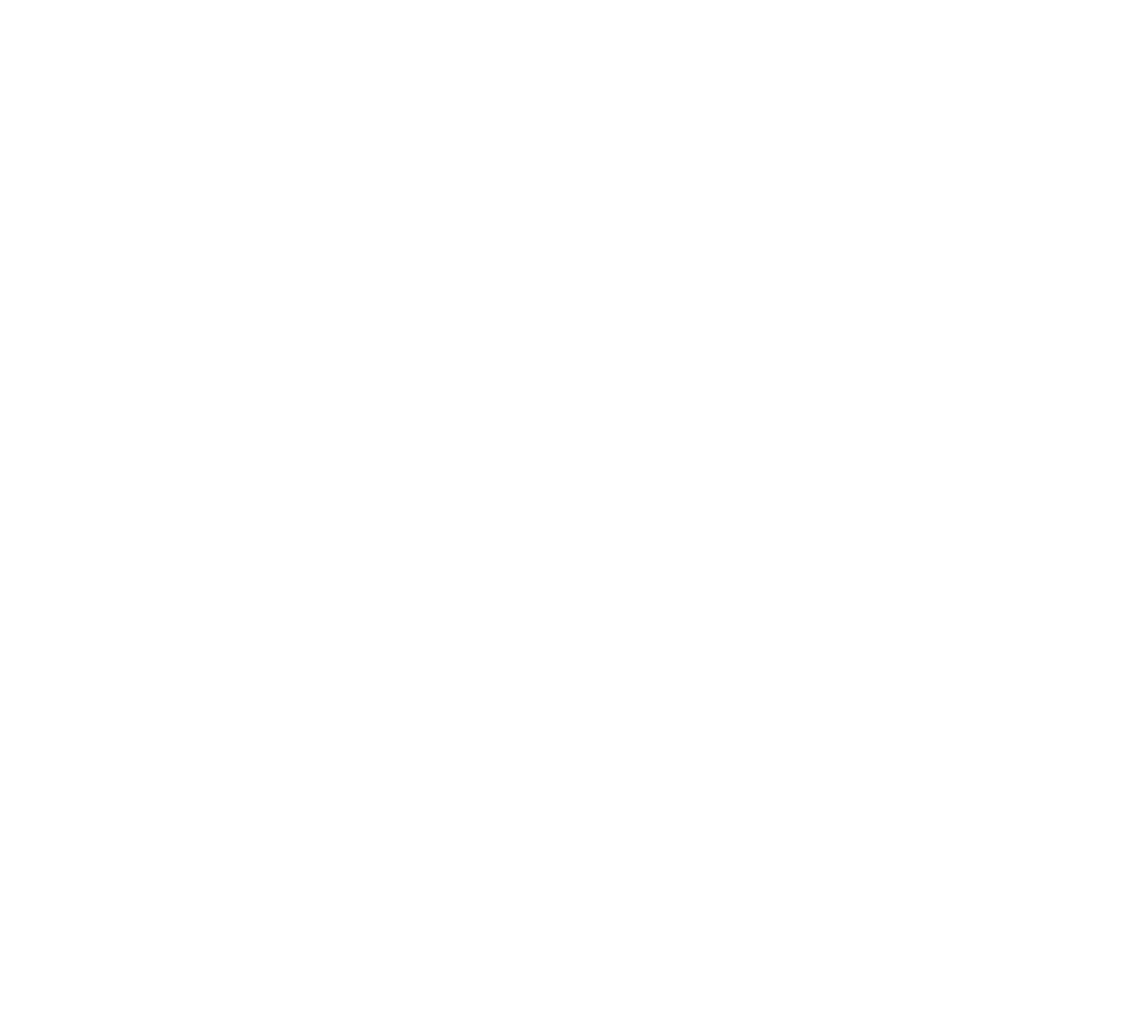
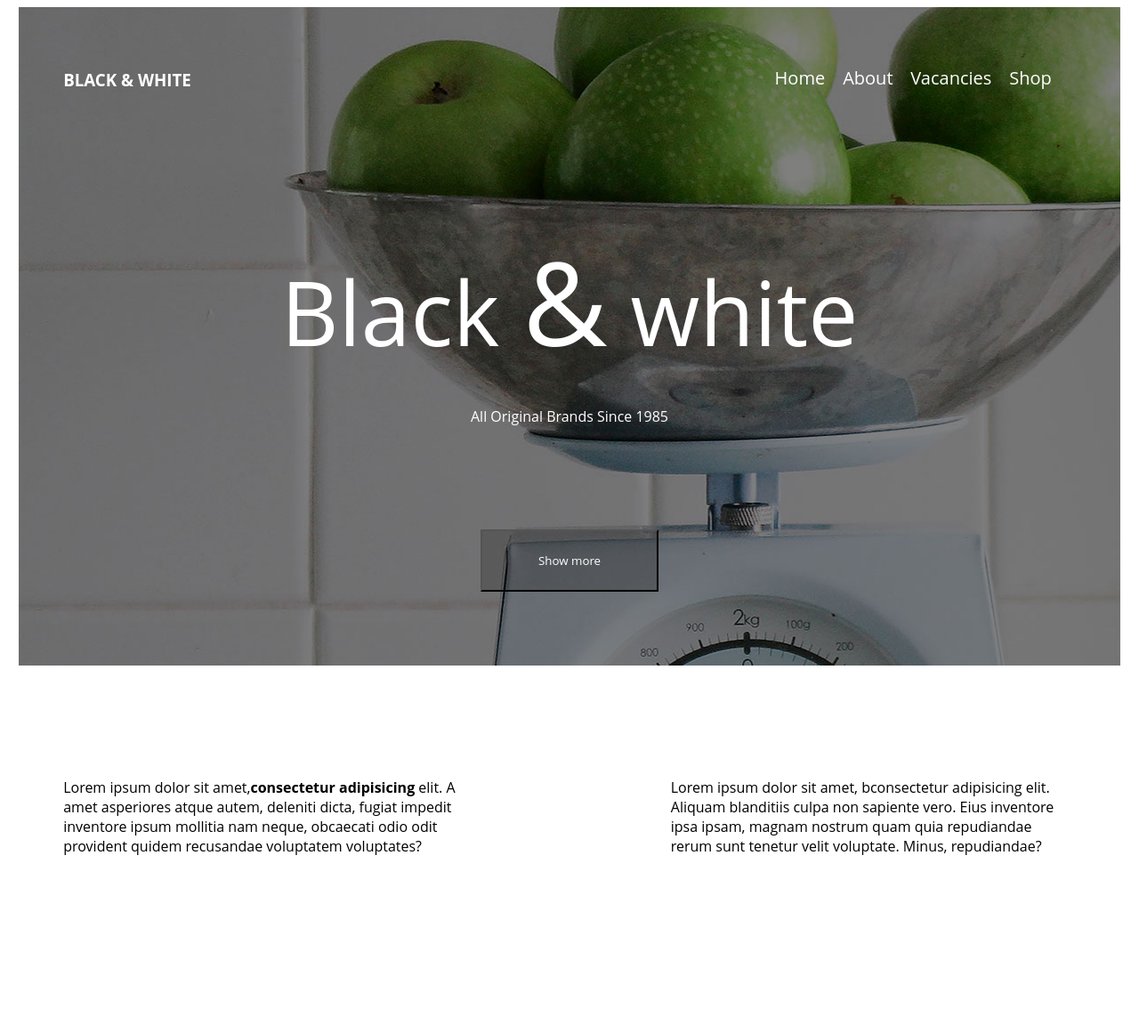
Before and after one commit to andrii1509/fl-9, a plain HTML site: page FE_9_4_homework_css-layouts/homework/index.html in a window 1280 px wide. Shown: the whole page at 89% size. Before the commit the page ends 800 px from the top, so only its background shows below. Drawn offline with Linux system fonts and the light colour scheme.

Commit message:
header and paragraph ready

```diff
--- a/FE_9_4_homework_css-layouts/homework/css/style.css
+++ b/FE_9_4_homework_css-layouts/homework/css/style.css
@@ -0,0 +1,72 @@
+*{
+    font-family: 'Open Sans', Helvetica, Arial, sans-serif;
+}
+/*body{*/
+    /*margin: 0 auto;*/
+/*}*/
+header{
+    margin: 0 auto;
+    width: 90%;
+    height: 750px;
+    background: url("../img/apples.jpg") no-repeat;
+    padding: 50px;
+    color: #fff;
+}
+header h3{
+    width: 20%;
+    float: left;
+}
+header nav{
+    float: right;
+    height: 30px;
+    width: 35%;
+}
+header nav ul{
+    list-style: none;
+    width: 100%;
+}
+header nav ul li{
+    float: left;
+    margin: 0 0 0 5%;
+}
+header nav ul li a {
+    color: #fff;
+    text-decoration: none;
+    font-size: 20px;
+}
+header .main-text{
+    margin-top: 170px;
+    margin-bottom: 0;
+    text-align: center;
+    font-size: 100px;
+}
+header .main-text span{
+    font-size: 130px;
+}
+header p{
+    margin-top: 30px;
+    text-align: center;
+}
+header div{
+    text-align: center;
+}
+header div input{
+    color: #fff;
+    margin-top: 100px;
+    width: 200px;
+    height: 70px;
+    background-color: rgba(0, 0, 0, .2);
+}
+.paragraph{
+    margin: 0 auto;
+    width: 90%;
+    height: 300px;
+}
+#first{
+    width: 40%;
+    float: left;
+}
+#second{
+    width: 40%;
+    float: right;
+}
--- a/FE_9_4_homework_css-layouts/homework/index.html
+++ b/FE_9_4_homework_css-layouts/homework/index.html
@@ -5,11 +5,38 @@
   <meta name="viewport" content="width=device-width, initial-scale=1.0">
   <meta http-equiv="X-UA-Compatible" content="ie=edge">
   <title>CSS Layouts</title>
+  <link rel="stylesheet" href="css/style.css">
 </head>
 <body>
 <header>
+  <h3>BLACK & WHITE</h3>
+  <nav>
+    <ul>
+      <li><a href="#">Home</a></li>
+      <li><a href="#">About</a></li>
+      <li><a href="#">Vacancies</a></li>
+      <li><a href="#">Shop</a></li>
+    </ul>
+  </nav>
+  <br>
+  <p class="main-text">Black <Span>&</Span> white</p>
+  <p>All Original Brands Since 1985</p>
+  <div>
+    <input type="submit" value="Show more">
+  </div>
+</header>
+<div class="paragraph">
+  <div id="first">
+     <p>Lorem ipsum dolor sit amet,<b>consectetur adipisicing</b>  elit. A amet asperiores atque autem, deleniti dicta, fugiat impedit inventore ipsum mollitia nam neque, obcaecati odio odit provident quidem recusandae voluptatem voluptates?</p>
+  </div>
+  <div id="second">
+    <p>Lorem ipsum dolor sit amet, bconsectetur adipisicing elit. Aliquam blanditiis culpa non sapiente vero. Eius inventore ipsa ipsam, magnam nostrum quam quia repudiandae rerum sunt tenetur velit voluptate. Minus, repudiandae?</p>
+  </div>
+</div>
+<div>
 
-</header>
+</div>
+
     <!-- Your code goes here -->
 </body>
 </html>
```
